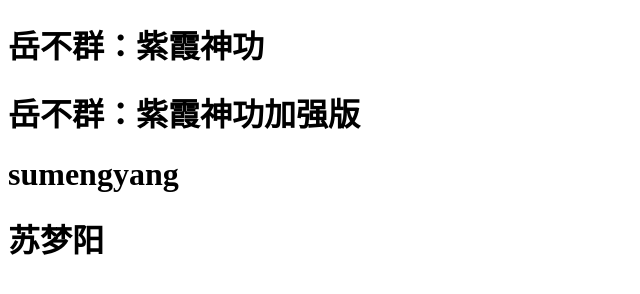
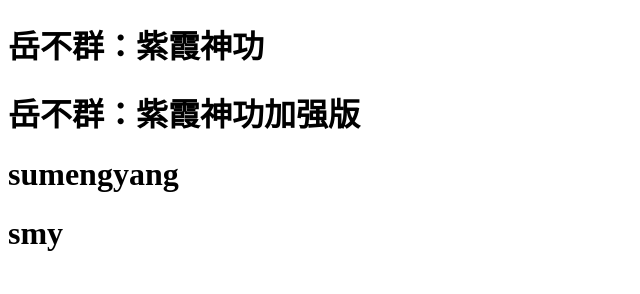
Before and after one commit to Sumy1121/huashan, a plain HTML site: page index.html in a window 1280 px wide. Shown: the whole page, without its empty margins (0-640 px from the left). Drawn offline with Linux system fonts and the light colour scheme.

Commit message:
苏梦阳 提交

```diff
--- a/index.html
+++ b/index.html
@@ -8,6 +8,6 @@
 	<h1>岳不群：紫霞神功</h1>
 	<h1>岳不群：紫霞神功加强版</h1>
 	<h1>sumengyang</h1>
-	<h1>苏梦阳</h1>
+	<h1>smy</h1>
 </body>
 </html>
```
